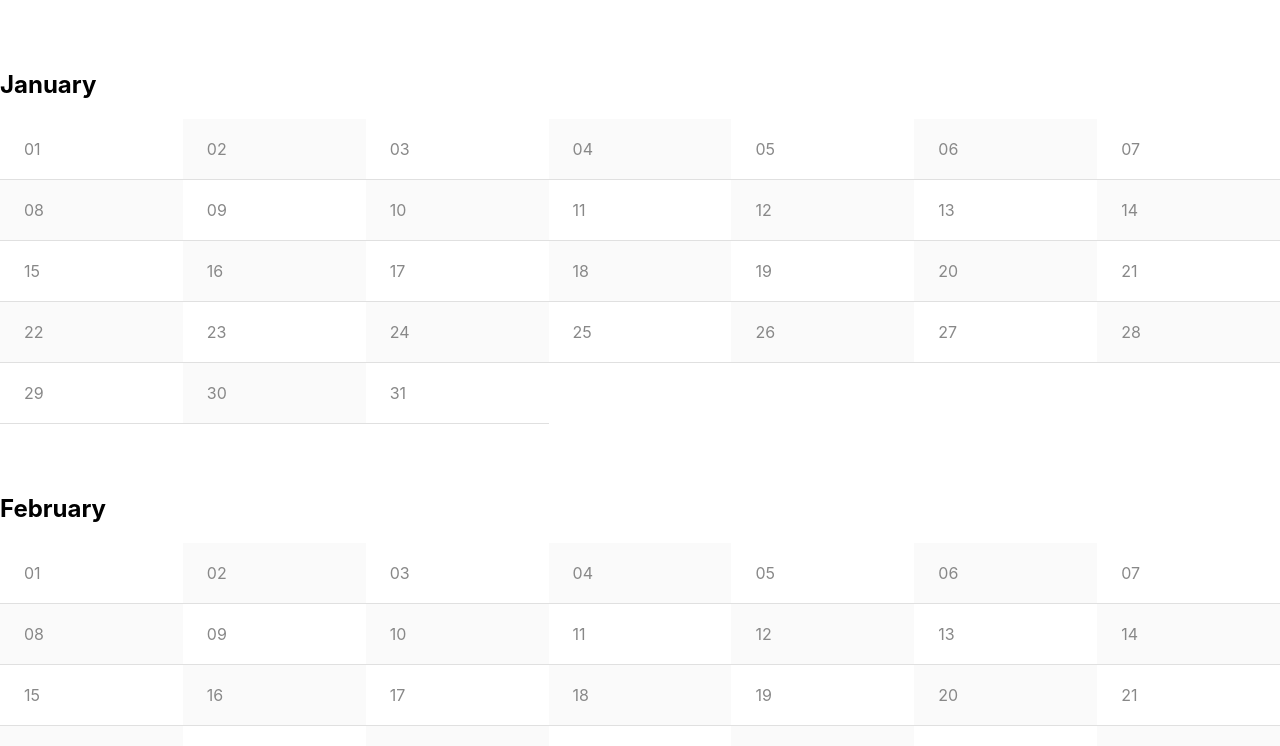
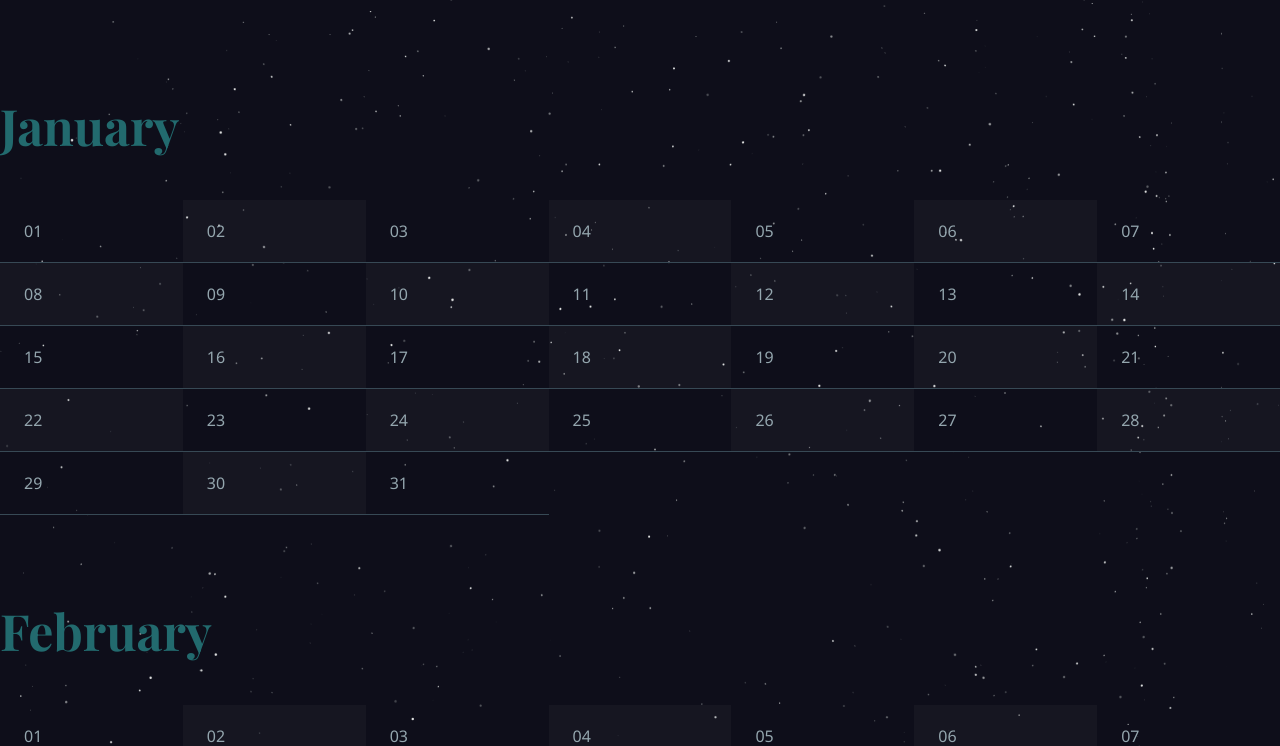
Before and after one commit to anarafaelaferro/jukebox-singlestore, a React (Create React App) app in the folder frontend/: page / in a window 1280 px wide. Shown: the top 746 px of the page. Built offline with nearby package versions, Linux system fonts and the light colour scheme; no server answers.

Commit message:
setup basic styling (fonts, color variables)

```diff
--- a/frontend/public/index.html
+++ b/frontend/public/index.html
@@ -29,6 +29,9 @@
     <meta property="og:image" content=”%PUBLIC_URL%/jukebox-og.png” />
     <meta property="og:url" content=”https://jukebox.rafaelaferro.com” />
     <meta property="og:description" content="A collection of albums curated by friends & strangers" />
+    <link rel="preconnect" href="https://fonts.googleapis.com">
+    <link rel="preconnect" href="https://fonts.gstatic.com" crossorigin>
+    <link href="https://fonts.googleapis.com/css2?family=Noto+Sans:wght@100..900&family=Playfair+Display:wght@700&display=swap" rel="stylesheet">
   </head>
   <body>
     <noscript>You need to enable JavaScript to run this app.</noscript>
--- a/frontend/src/App.tsx
+++ b/frontend/src/App.tsx
@@ -4,6 +4,7 @@ import { format } from 'date-fns';
 
 import { AlbumProps } from "./components/Album/Album";
 import { Month } from "./components/Month/Month";
+import { BaseLayout } from "./layouts/BaseLayout";
 
 function App() {
   const [albums, setAlbums] = React.useState<Array<AlbumProps>>([]);
@@ -34,11 +35,11 @@ function App() {
   , {} as Record<string, AlbumProps[]>);
 
   return (
-    <div>
+    <BaseLayout>
       {Array.from({length: 12}, (_, i) => i + 1).map((month) => {
         return <Month key={month} month={month} albums={albumsPerMonth[month]} />
       })}
-    </div>
+    </BaseLayout>
   );
 }
 
--- a/frontend/src/components/Album/Album.scss
+++ b/frontend/src/components/Album/Album.scss
@@ -4,16 +4,16 @@
     justify-content: space-between;
     gap: 16px;
     padding: 20px 24px;
-    border-bottom: 1px solid #e0e0e0;
-    color: #000;
+    border-bottom: 1px solid var(--color-neutral-200);
+    color: var(--color-neutral-800);
     text-decoration: none;
 
     &:nth-child(2n) {
-        background-color: #fafafa;
+        background-color: #f6f6ff08;
     }
 
     &[href]:hover {
-        background-color: #f4f4f4;
+        background-color: #f6f6ff12;
     }
 
     .details {
@@ -21,14 +21,22 @@
         flex-direction: column;
         gap: 8px;
         margin: 0;
+
+        p {
+          margin: 0;
+        }
     }
 
     .date {
-        color: #888;
+        color: var(--color-neutral-500);
+    }
+
+    .artist {
+      color: var(--color-neutral-700);
     }
 
     .recommender {
-        color: #888;
+        color: var(--color-neutral-500);
         font-size: 0.9em;
     }
 }
--- a/frontend/src/components/Album/Album.tsx
+++ b/frontend/src/components/Album/Album.tsx
@@ -19,7 +19,12 @@ export function Album(album: AlbumProps) {
         <span className="date">
           {format(new Date(album.calendar_date), "dd")}
         </span>
-        {album.album_name}, {album.artist_name}
+        <p>
+          <b>{album.album_name}</b><br/>
+          <span className="artist">
+            {album.artist_name}
+          </span>
+        </p>
       </p>
       <span className="recommender">
         from {album.recommender_name}
--- a/frontend/src/components/Month/Month.scss
+++ b/frontend/src/components/Month/Month.scss
@@ -2,7 +2,14 @@
   container-type: inline-size;
   max-width: 1800px;
   margin: 0 auto;
-  margin-top: 50px;
+  margin-bottom: 40px;
+
+  h2 {
+    color: var(--color-primary-300);
+    font-family: var(--font-family-serif);
+    font-weight: 700;
+    font-size: 50px;
+  }
 
   .month-grid {
     display: grid;
--- a/frontend/src/index.css
+++ b/frontend/src/index.css
@@ -1,10 +1,11 @@
 body {
   margin: 0;
-  font-family: -apple-system, BlinkMacSystemFont, 'Segoe UI', 'Roboto', 'Oxygen',
+  font-family: var(--font-family-sans-serif), -apple-system, BlinkMacSystemFont, 'Segoe UI', 'Roboto', 'Oxygen',
     'Ubuntu', 'Cantarell', 'Fira Sans', 'Droid Sans', 'Helvetica Neue',
     sans-serif;
   -webkit-font-smoothing: antialiased;
   -moz-osx-font-smoothing: grayscale;
+  font-optical-sizing: auto;
 }
 
 code {
--- /dev/null
+++ b/frontend/src/layouts/BaseLayout.scss
@@ -0,0 +1,5 @@
+.base-layout {
+  background-color: #333;
+  background-image: url(../static/images/background.png);
+  padding: 50px 0;
+}
--- /dev/null
+++ b/frontend/src/layouts/BaseLayout.tsx
@@ -0,0 +1,11 @@
+import React from "react";
+
+import "./BaseLayout.scss";
+
+export function BaseLayout({ children }: React.PropsWithChildren) {
+  return (
+    <div className="base-layout">
+      {children}
+    </div>
+  );
+}
--- /dev/null
+++ b/frontend/src/styles/_colors.scss
@@ -0,0 +1,17 @@
+:root {
+  --color-primary-500: #4BD6DC;
+  --color-primary-400: #34AABF;
+  --color-primary-300: #226A6E;
+  --color-primary-100: #0F191D;
+
+  --color-neutral-900: #FFFFFF;
+  --color-neutral-800: #f0f3f4;
+  --color-neutral-700: #d2dde1;
+  --color-neutral-600: #b7c6cb;
+  --color-neutral-500: #94a6ae;
+  --color-neutral-400: #70858f;
+  --color-neutral-300: #516671;
+  --color-neutral-200: #374955;
+  --color-neutral-100: #1e2a30;
+  --color-neutral-0: #000000;
+}
--- /dev/null
+++ b/frontend/src/styles/_fonts.scss
@@ -0,0 +1,17 @@
+
+@mixin serif() {
+  font-family: "Playfair Display", serif;
+  font-weight: 700;
+  font-style: normal;
+}
+
+.serif {
+  @include serif();
+}
+
+:root {
+  --font-family-serif: "Playfair Display", serif;
+
+  --font-family-sans-serif: "Noto Sans", -apple-system, BlinkMacSystemFont, 'Segoe UI', 'Roboto', 'Oxygen',
+  'Ubuntu', 'Cantarell', 'Fira Sans', 'Droid Sans', 'Helvetica Neue', sans-serif;
+}
--- /dev/null
+++ b/frontend/src/styles/index.scss
@@ -0,0 +1,2 @@
+@use "_colors.scss";
+@use "_fonts.scss";
```
Also changed, not shown: frontend/src/index.js (+5 -2 lines), frontend/src/static/images/background.png (added).
